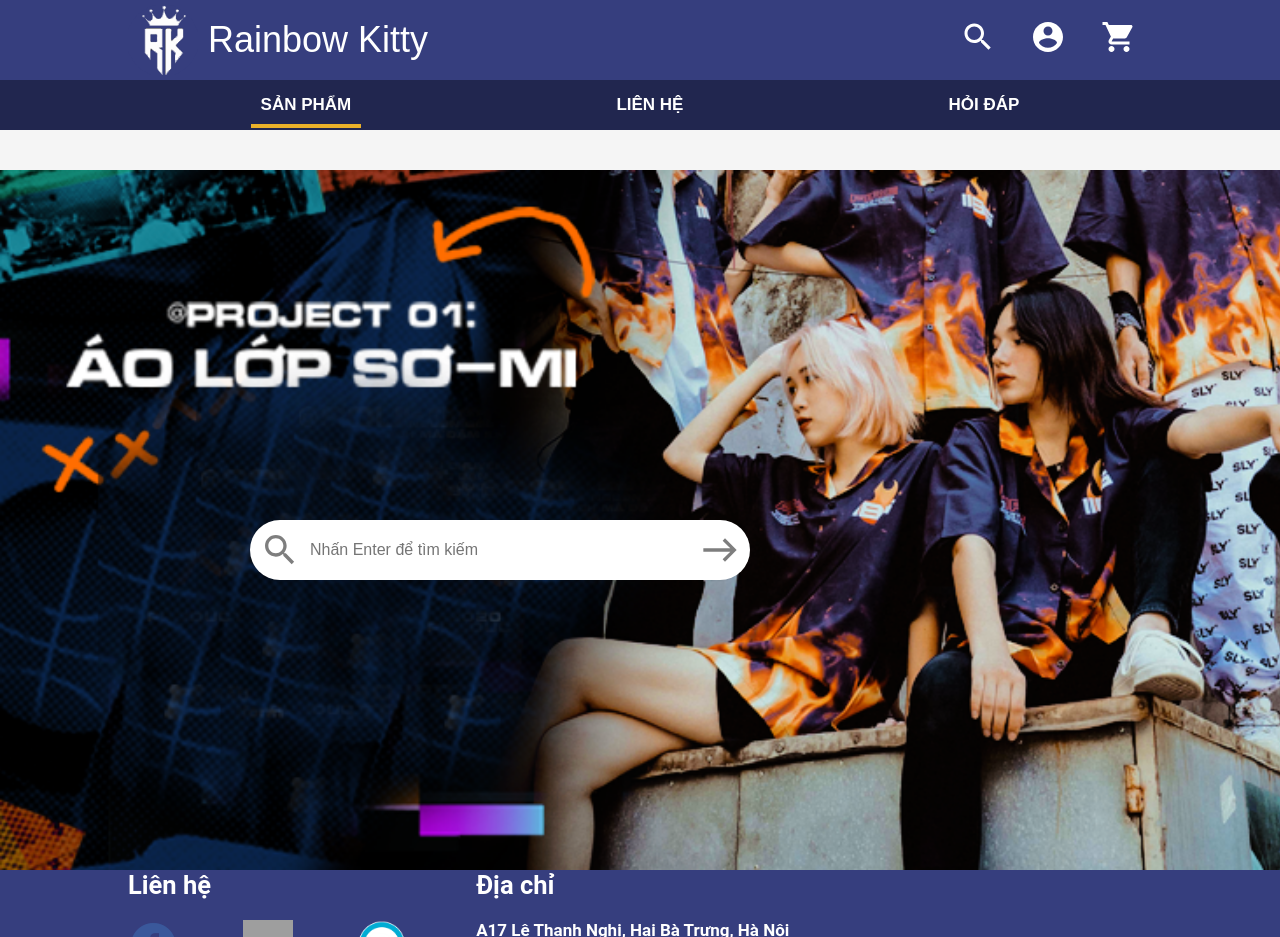
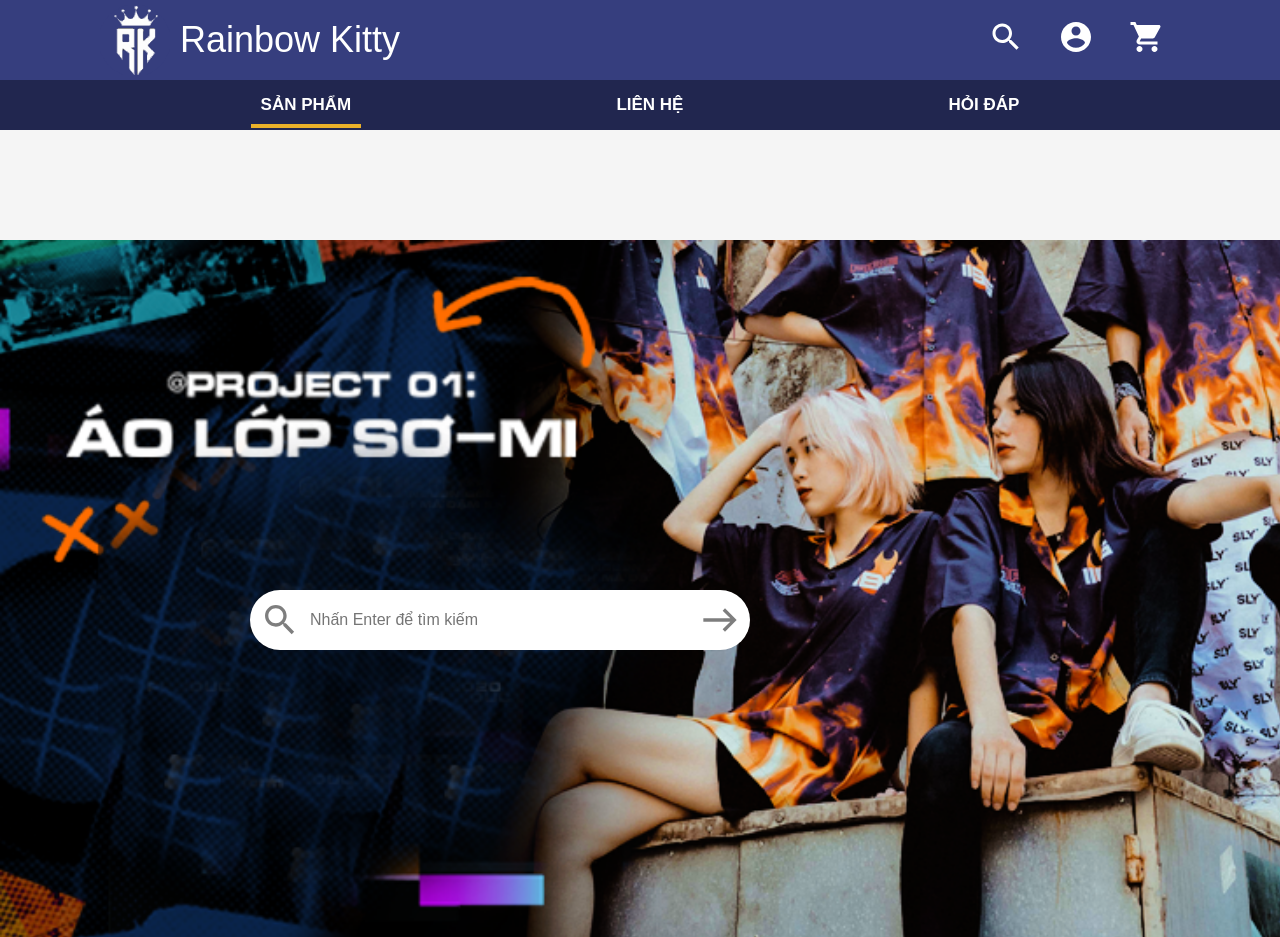
Before and after one commit to xgnell/RainbowShop, a PHP site: page /public/home.php in a window 1280 px wide. Shown: the top 937 px of the page. Run offline with PHP 8.4, Linux system fonts and the light colour scheme; data that the repository does not hold is empty; grey boxes are pictures that could not be loaded.

Commit message:
Update full power (tất cả những chức năng căn bản đã hoạt động)

```diff
--- a/public/home.php
+++ b/public/home.php
@@ -16,7 +16,7 @@ include_once($root_path . "/public/templates/item.php");
     <link rel="stylesheet" href="/public/templates/css/all.css">
     <link rel="icon" href="/public/img/socials/logo_1.png">
     <style>
-        /* .disp-items>div {
+        .disp-items > div {
             display: flex;
             justify-content: space-between;
             flex-wrap: wrap;
@@ -26,7 +26,7 @@ include_once($root_path . "/public/templates/item.php");
             border-radius: 7px;
             /* height: 500px; */
             min-width: 800;
-        }*/
+        }
 
         .panel {
             margin: 30px 10% 30px 10%;
@@ -47,11 +47,11 @@ include_once($root_path . "/public/templates/item.php");
     <?php include_once($root_path . "/public/templates/sign-in.php"); ?>
 
     <?php
-    $item_data = sql_query("
-        SELECT id
-        FROM items
-        LIMIT 4;
-    ");
+        $item_data = sql_query("
+            SELECT id
+            FROM items
+            LIMIT 4;
+        ");
     ?>
         <div class="disp-items panel">
             <div class="disp-new-items">
--- a/public/templates/account-options.php
+++ b/public/templates/account-options.php
@@ -1,7 +1,7 @@
 <style>
 	#account-options {
 		visibility: hidden;
-		z-index: 999;
+		z-index: 2;
 		position: absolute;
 		top: 75px;
 		right: 70px;
--- a/public/templates/header.php
+++ b/public/templates/header.php
@@ -4,9 +4,9 @@
         height: 80px;
         line-height: 100px;
         background-color: #363e7e;
-        margin: auto;
-        z-index: 999;
-        /* margin-bottom: 90px; */
+        /* margin: auto;
+        z-index: 999; */
+        margin-bottom: 90px;
     }
 
     #nav-header .logo-name {
@@ -19,13 +19,16 @@
     }
 
     #nav-header .header-logo {
-        margin-left: 10%;
+        margin-left: 100px;
         margin-top: 5px;
         width: 70px;
         height: 70px;
+        font-size: 30px;
+        font-weight: bold;
+        line-height: 60px;
         float: left;
         background-image: url('/public/img/socials/logo_1.png');
-        z-index: 999;
+        /* z-index: 999; */
         background-size: cover;
     }
 
@@ -35,7 +38,7 @@
     #nav-header ul {
         float: right;
         height: 100%;
-        margin-right: 10%;
+        margin-right: 100px;
     }
 
     #nav-header ul li {
@@ -79,9 +82,7 @@ if (customer_signed_in()) {
             <!-- Search -->
             <li>
                 <a>
-                    <svg xmlns="http://www.w3.org/2000/svg" viewBox="0 0 24 24" fill="white" width="36px" height="36px">
-                        <path d="M0 0h24v24H0z" fill="none" />
-                        <path d="M15.5 14h-.79l-.28-.27C15.41 12.59 16 11.11 16 9.5 16 5.91 13.09 3 9.5 3S3 5.91 3 9.5 5.91 16 9.5 16c1.61 0 3.09-.59 4.23-1.57l.27.28v.79l5 4.99L20.49 19l-4.99-5zm-6 0C7.01 14 5 11.99 5 9.5S7.01 5 9.5 5 14 7.01 14 9.5 11.99 14 9.5 14z" /></svg>
+                    <svg xmlns="http://www.w3.org/2000/svg" viewBox="0 0 24 24" fill="white" width="36px" height="36px"><path d="M0 0h24v24H0z" fill="none"/><path d="M15.5 14h-.79l-.28-.27C15.41 12.59 16 11.11 16 9.5 16 5.91 13.09 3 9.5 3S3 5.91 3 9.5 5.91 16 9.5 16c1.61 0 3.09-.59 4.23-1.57l.27.28v.79l5 4.99L20.49 19l-4.99-5zm-6 0C7.01 14 5 11.99 5 9.5S7.01 5 9.5 5 14 7.01 14 9.5 11.99 14 9.5 14z"/></svg>
                 </a>
             </li>
 
@@ -92,17 +93,13 @@ if (customer_signed_in()) {
                 ?>
                     <!-- Display customer avatar -->
                     <a onmouseover="document.getElementById('account-options').style.visibility = 'visible'">
-                        <svg xmlns="http://www.w3.org/2000/svg" viewBox="0 0 24 24" fill="white" width="36px" height="36px">
-                            <path d="M0 0h24v24H0z" fill="none" />
-                            <path d="M12 12c2.21 0 4-1.79 4-4s-1.79-4-4-4-4 1.79-4 4 1.79 4 4 4zm0 2c-2.67 0-8 1.34-8 4v2h16v-2c0-2.66-5.33-4-8-4z" /></svg>
+                        <svg xmlns="http://www.w3.org/2000/svg" viewBox="0 0 24 24" fill="white" width="36px" height="36px"><path d="M0 0h24v24H0z" fill="none"/><path d="M12 12c2.21 0 4-1.79 4-4s-1.79-4-4-4-4 1.79-4 4 1.79 4 4 4zm0 2c-2.67 0-8 1.34-8 4v2h16v-2c0-2.66-5.33-4-8-4z"/></svg>
                     </a>
                 <?php
                 } else {
                 ?>
                     <a onclick="sign_in_action()">
-                        <svg xmlns="http://www.w3.org/2000/svg" viewBox="0 0 24 24" fill="white" width="36px" height="36px">
-                            <path d="M0 0h24v24H0z" fill="none" />
-                            <path d="M12 2C6.48 2 2 6.48 2 12s4.48 10 10 10 10-4.48 10-10S17.52 2 12 2zm0 3c1.66 0 3 1.34 3 3s-1.34 3-3 3-3-1.34-3-3 1.34-3 3-3zm0 14.2c-2.5 0-4.71-1.28-6-3.22.03-1.99 4-3.08 6-3.08 1.99 0 5.97 1.09 6 3.08-1.29 1.94-3.5 3.22-6 3.22z" /></svg>
+                        <svg xmlns="http://www.w3.org/2000/svg" viewBox="0 0 24 24" fill="white" width="36px" height="36px"><path d="M0 0h24v24H0z" fill="none"/><path d="M12 2C6.48 2 2 6.48 2 12s4.48 10 10 10 10-4.48 10-10S17.52 2 12 2zm0 3c1.66 0 3 1.34 3 3s-1.34 3-3 3-3-1.34-3-3 1.34-3 3-3zm0 14.2c-2.5 0-4.71-1.28-6-3.22.03-1.99 4-3.08 6-3.08 1.99 0 5.97 1.09 6 3.08-1.29 1.94-3.5 3.22-6 3.22z"/></svg>
                     </a>
                 <?php
                 }
@@ -112,9 +109,7 @@ if (customer_signed_in()) {
             <!-- Cart -->
             <a href="#" onclick="go_to_cart_page()">
                 <li>
-                    <svg xmlns="http://www.w3.org/2000/svg" viewBox="0 0 24 24" fill="white" width="36px" height="36px">
-                        <path d="M0 0h24v24H0z" fill="none" />
-                        <path d="M7 18c-1.1 0-1.99.9-1.99 2S5.9 22 7 22s2-.9 2-2-.9-2-2-2zM1 2v2h2l3.6 7.59-1.35 2.45c-.16.28-.25.61-.25.96 0 1.1.9 2 2 2h12v-2H7.42c-.14 0-.25-.11-.25-.25l.03-.12.9-1.63h7.45c.75 0 1.41-.41 1.75-1.03l3.58-6.49c.08-.14.12-.31.12-.48 0-.55-.45-1-1-1H5.21l-.94-2H1zm16 16c-1.1 0-1.99.9-1.99 2s.89 2 1.99 2 2-.9 2-2-.9-2-2-2z" /></svg>
+                <svg xmlns="http://www.w3.org/2000/svg" viewBox="0 0 24 24" fill="white" width="36px" height="36px"><path d="M0 0h24v24H0z" fill="none"/><path d="M7 18c-1.1 0-1.99.9-1.99 2S5.9 22 7 22s2-.9 2-2-.9-2-2-2zM1 2v2h2l3.6 7.59-1.35 2.45c-.16.28-.25.61-.25.96 0 1.1.9 2 2 2h12v-2H7.42c-.14 0-.25-.11-.25-.25l.03-.12.9-1.63h7.45c.75 0 1.41-.41 1.75-1.03l3.58-6.49c.08-.14.12-.31.12-.48 0-.55-.45-1-1-1H5.21l-.94-2H1zm16 16c-1.1 0-1.99.9-1.99 2s.89 2 1.99 2 2-.9 2-2-.9-2-2-2z"/></svg>
                 </li>
 
             </a>
--- a/public/templates/item-detail.php
+++ b/public/templates/item-detail.php
@@ -5,9 +5,6 @@ define("PAGE_NAME", "home");
     require_once($root_path . "/public/templates/check-customer-signed-in.php");
     require_once($root_path . "/config/db.php");
     include_once($root_path . "/public/templates/item.php");
-?>
-<?php
-
 
     // Đoạn này ông ghép cái id zô nè
     $item_id = 1;
@@ -22,8 +19,7 @@ $item = sql_query("
     $item = mysqli_fetch_array($item);
 
     $item_picture_src = "/public/img/items/";
-?>
-<?php
+
     // Get item all size types
     $item_sizes = sql_query("
             SELECT *
--- a/public/templates/menu.php
+++ b/public/templates/menu.php
@@ -5,7 +5,7 @@
         width: 100%;
     }*/
     #menu {
-        z-index: 2;
+        z-index: 1;
         position: absolute;
         top: 80px;
         width: 100%;
```
Also changed, not shown: public/templates/test.php (deleted). Lines whose indentation alone changed are shown as unchanged.
